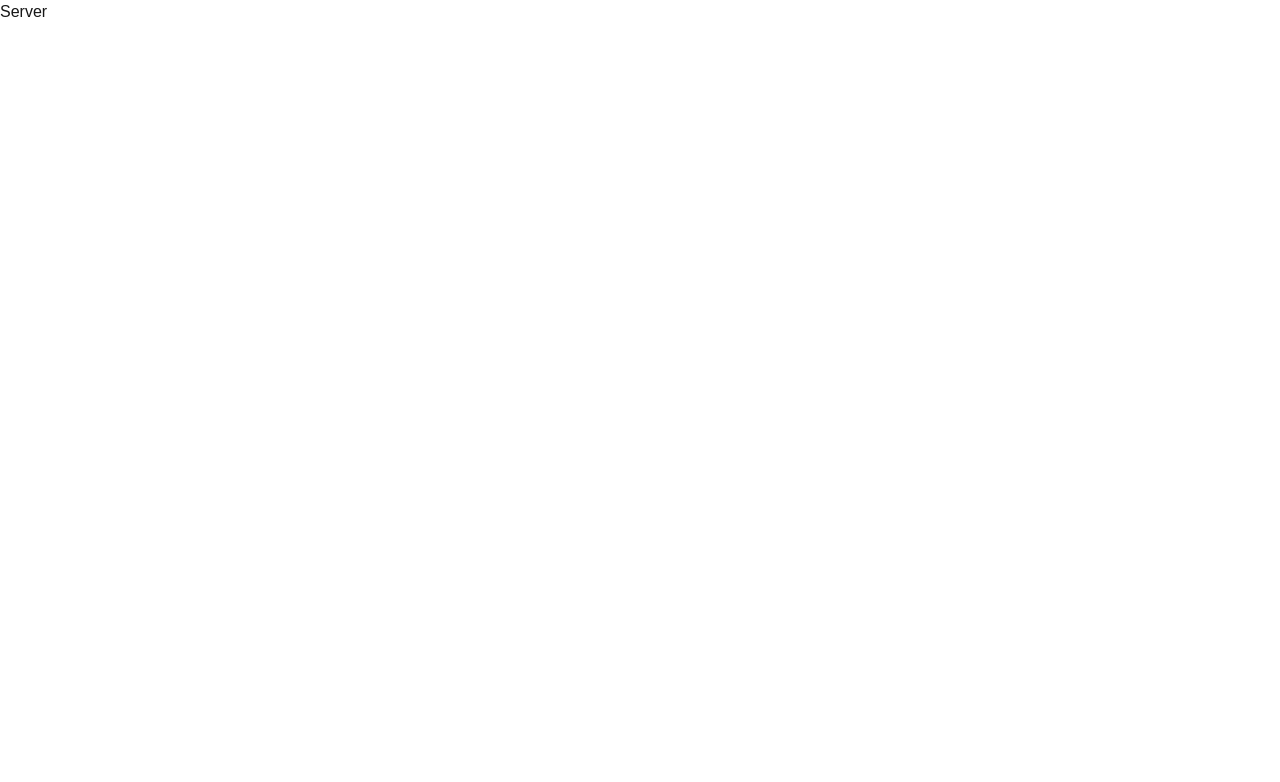
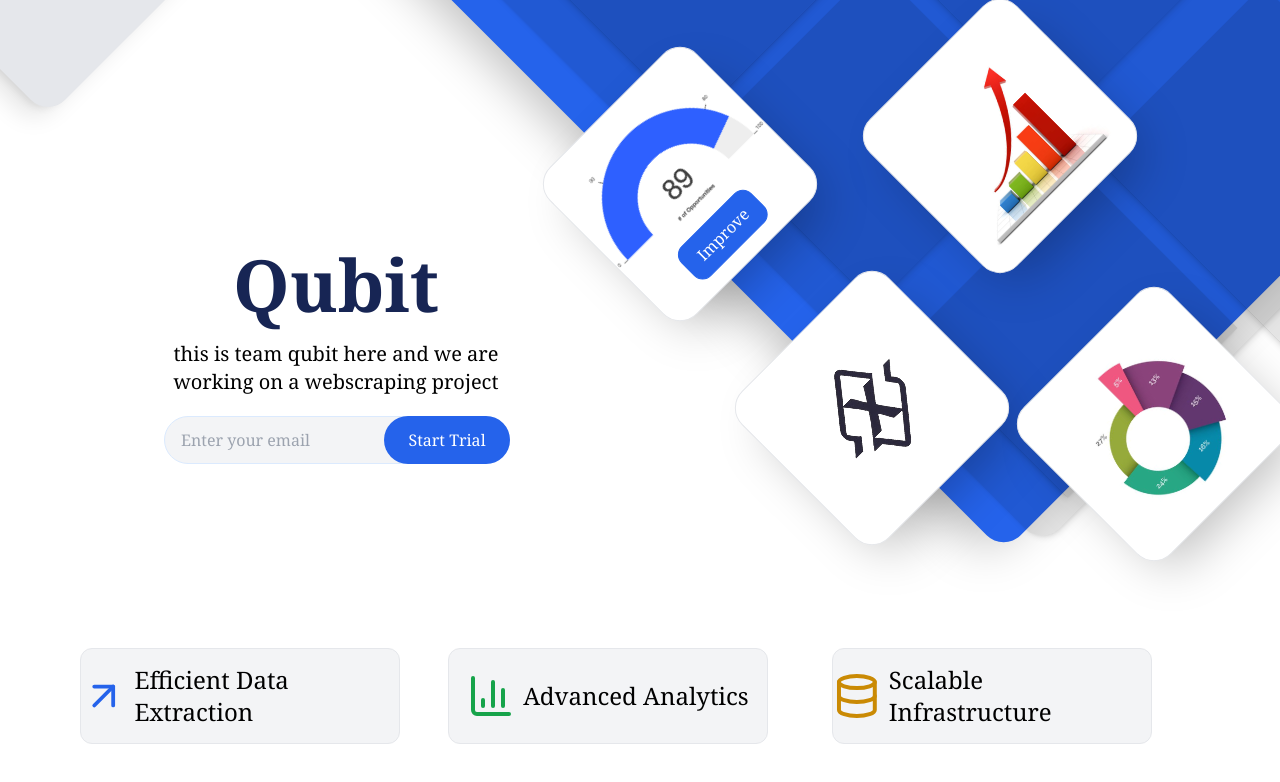
Before and after one commit to TechSubham/sih_landingpage, a Next.js app: page / in a window 1280 px wide. Shown: the top 782 px of the page. Built offline with nearby package versions, Linux system fonts and the light colour scheme.

Commit message:
minor issue

```diff
--- a/app/page.js
+++ /dev/null
@@ -1,8 +0,0 @@
-
-export default function Home() {
-  return (
-    <div>
-    Server
-   </div>
-  );
-}
```
Also changed, not shown: app/page.jsx (renamed from app/Main/page.jsx, +4 -4 lines).
